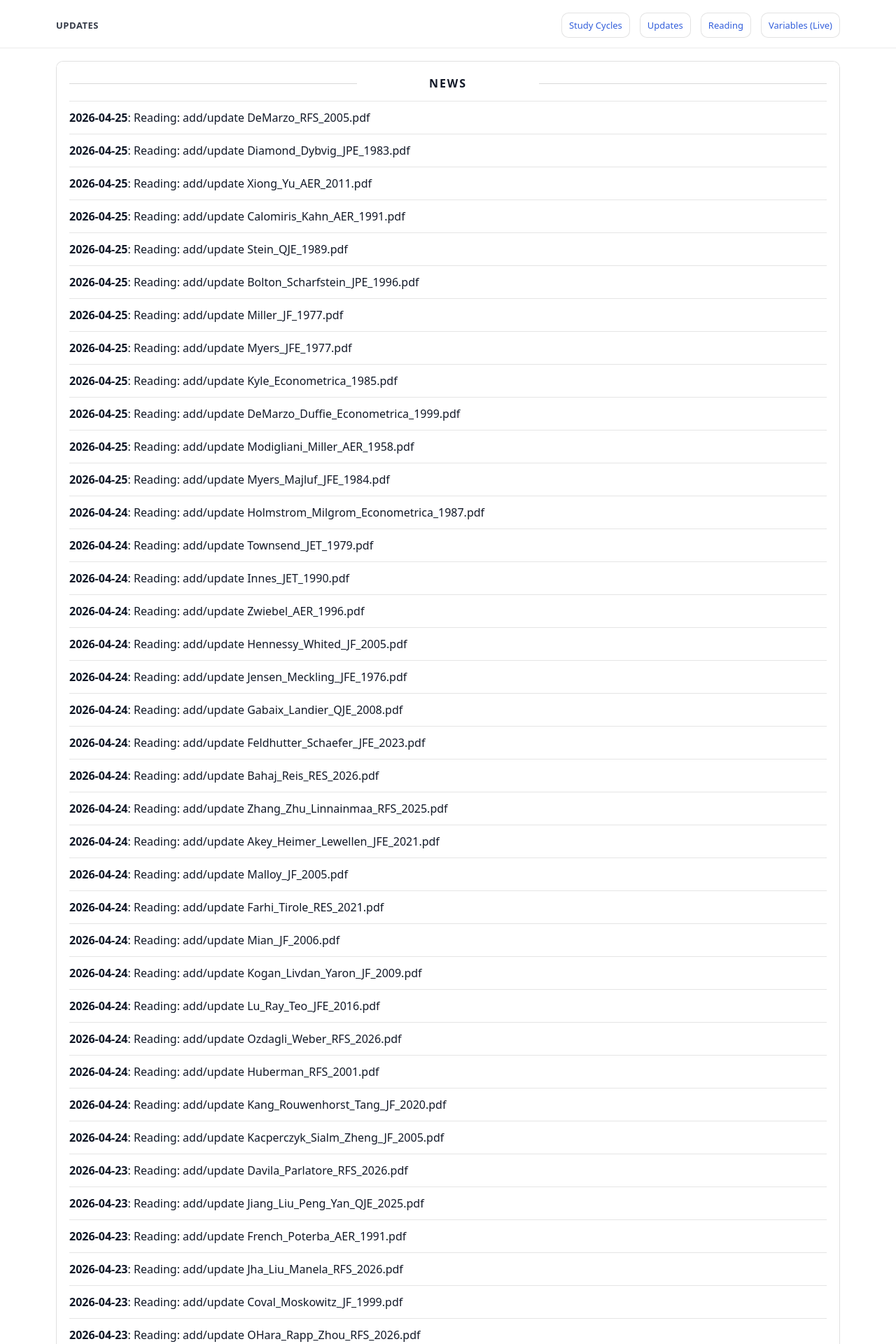
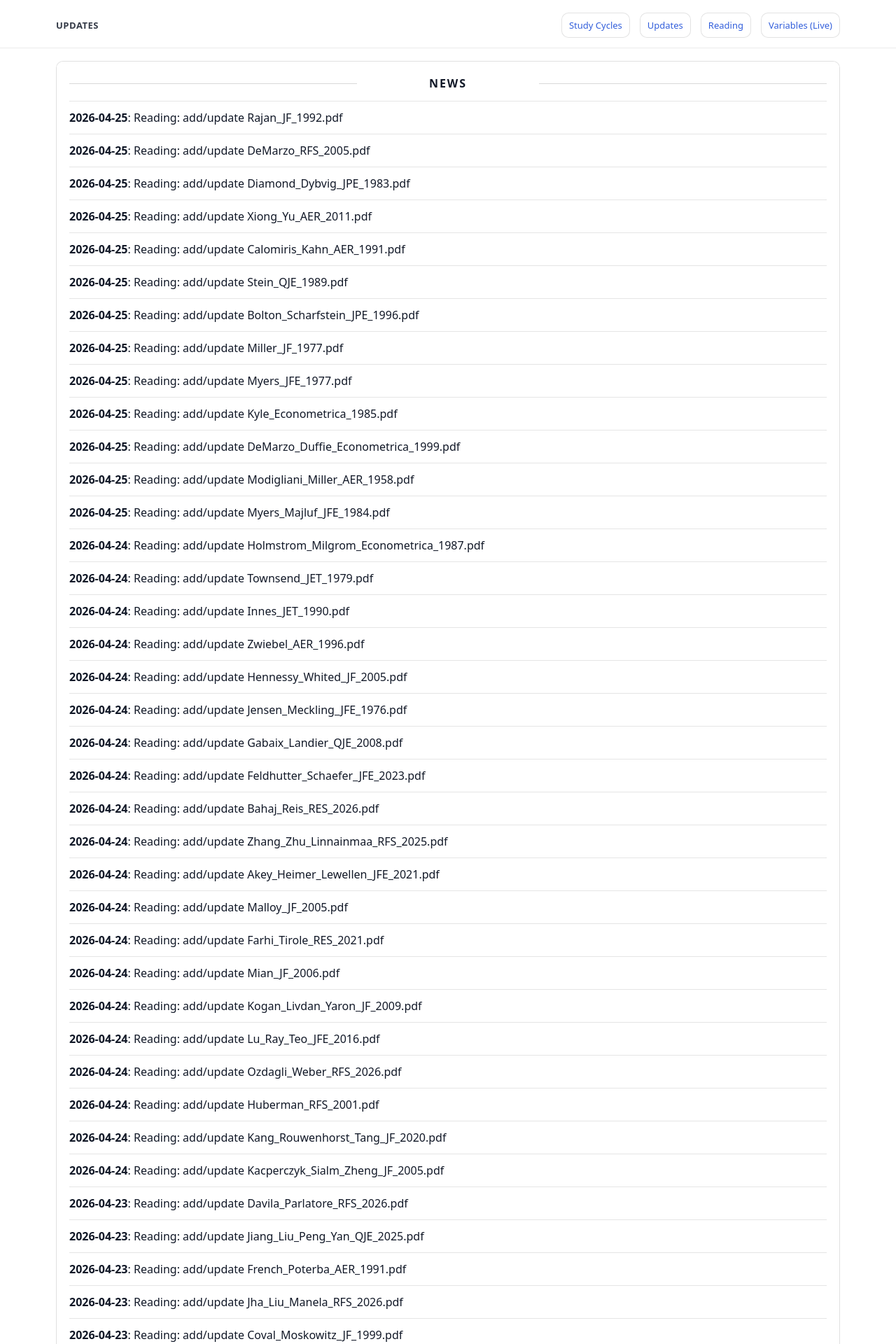
Before and after one commit to yaxinzn/study-archive, a Jekyll site: the page built from updates/index.md, in a window 1280 px wide. Shown: the top 1920 px of the page at 70% size. Built offline with Jekyll 4.4.1, drawn with Linux system fonts in a browser that asks for light colours; some of the changed text lies outside the part shown.

Commit message:
chore: update NEWS feed

```diff
--- a/_data/news.yml
+++ b/_data/news.yml
@@ -1,4 +1,7 @@
 # Auto-generated update history (sorted newest -> oldest). Do not edit manually.
+- ts: "1777114309"
+  date: "2026-04-25"
+  title: "Reading: add/update Rajan_JF_1992.pdf"
 - ts: "1777114149"
   date: "2026-04-25"
   title: "Reading: add/update DeMarzo_RFS_2005.pdf"
```
